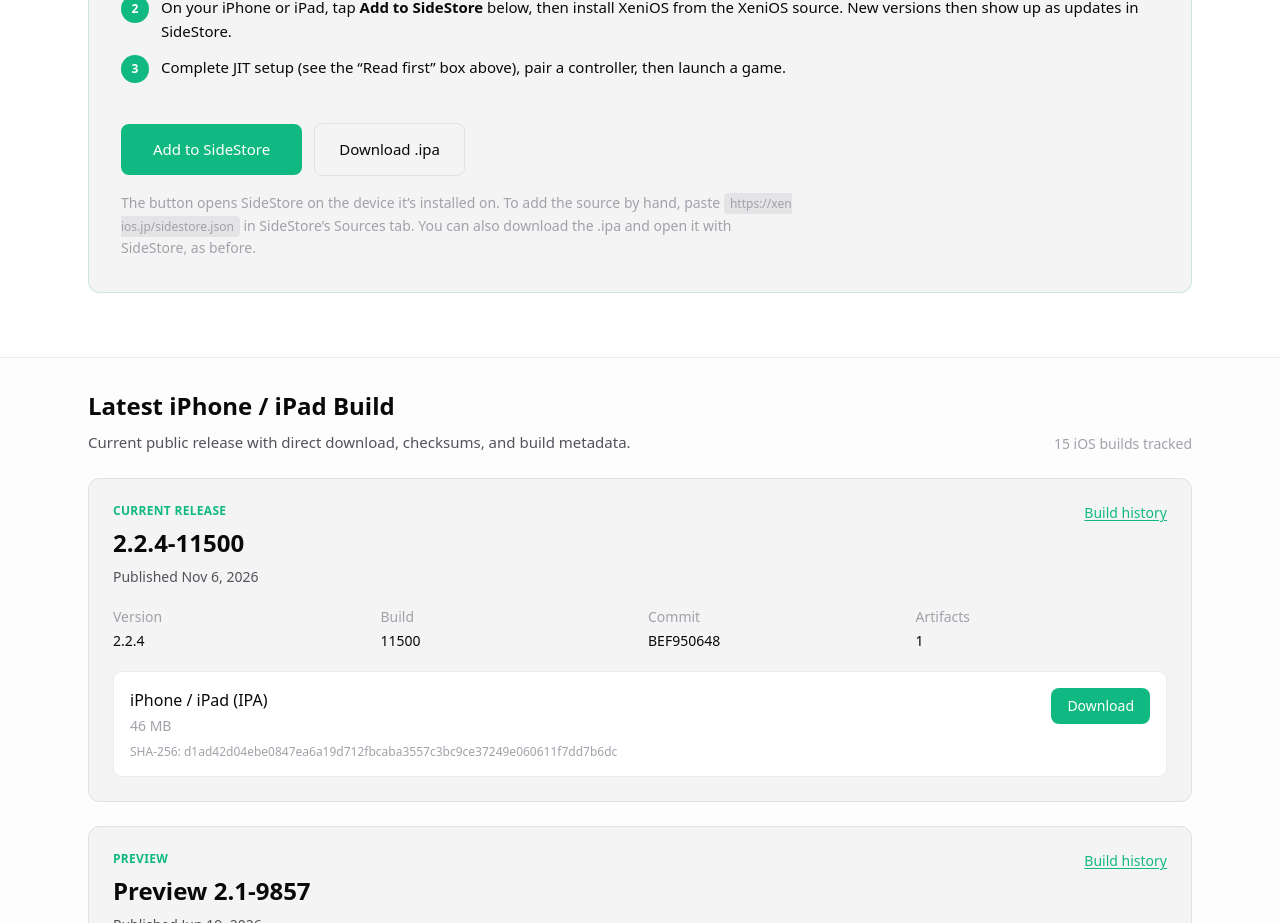
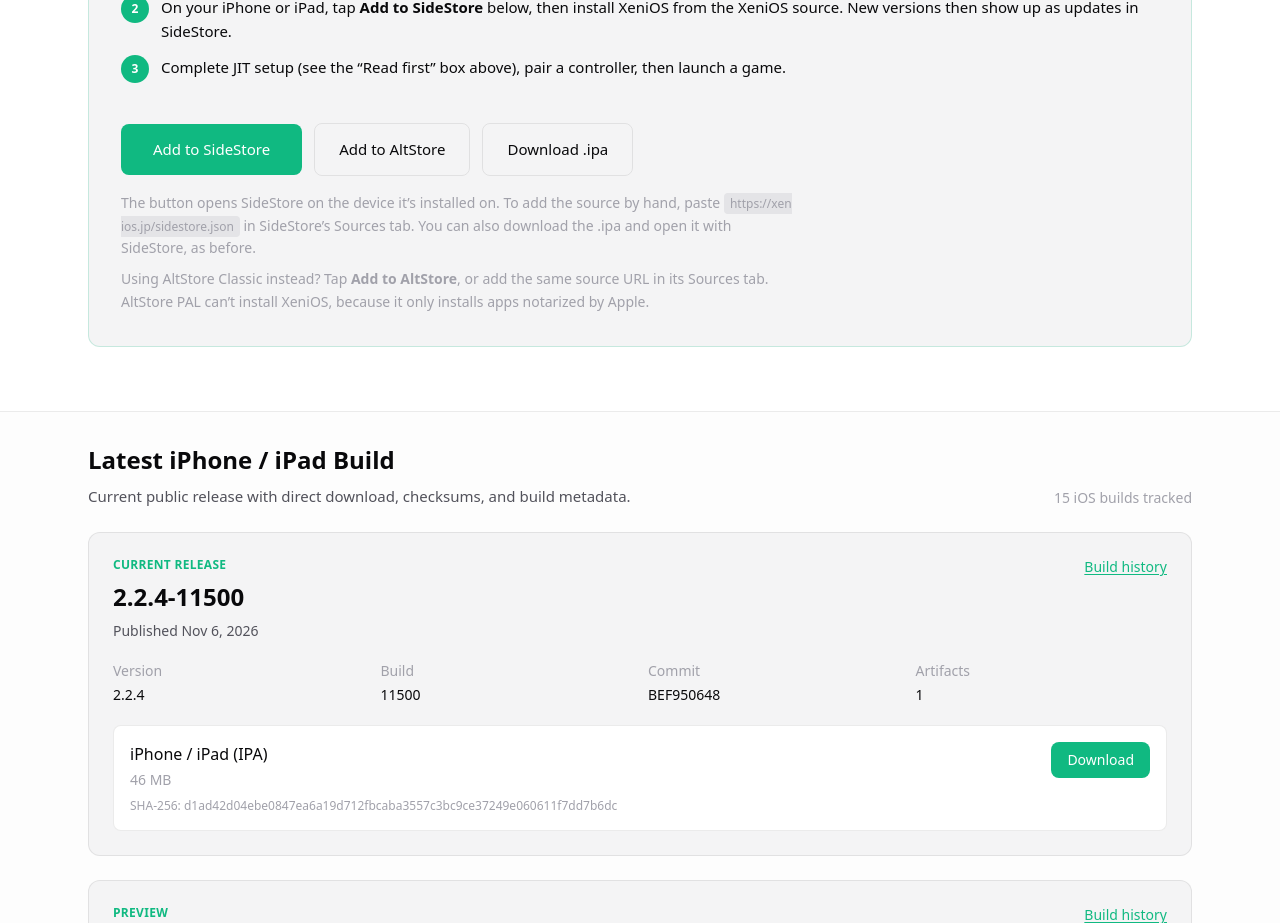
Before and after one commit to xenios-jp/xenios.jp, a Next.js app: page /download/ios in a window 1280 px wide. Shown: the part 1080-2003 px from the top of the page. Built offline with nearby package versions, Linux system fonts and the light colour scheme.

Commit message:
download: add an Add to AltStore button for the same source
AltStore Classic reads the same AltStore-format source as SideStore, through
altstore-classic://source. AltStore PAL only installs notarized apps, so the
page says it can't install XeniOS.

```diff
--- a/src/app/download/ios/page.tsx
+++ b/src/app/download/ios/page.tsx
@@ -16,6 +16,7 @@ import { withCanonical } from "@/lib/metadata";
 
 const SIDESTORE_SOURCE_URL = "https://xenios.jp/sidestore.json";
 const SIDESTORE_ADD_SOURCE_URL = `sidestore://source?url=${SIDESTORE_SOURCE_URL}`;
+const ALTSTORE_ADD_SOURCE_URL = `altstore-classic://source?url=${encodeURIComponent(SIDESTORE_SOURCE_URL)}`;
 
 export const metadata: Metadata = withCanonical(
   {
@@ -296,6 +297,12 @@ export default function DownloadPage() {
               >
                 Add to SideStore
               </a>
+              <a
+                href={ALTSTORE_ADD_SOURCE_URL}
+                className="inline-flex items-center rounded-lg border border-border px-6 py-3.5 text-[15px] font-medium text-text-primary transition hover:border-accent/50"
+              >
+                Add to AltStore
+              </a>
               {releaseArtifact?.downloadUrl ? (
                 <a
                   href={releaseArtifact.downloadUrl}
@@ -315,6 +322,13 @@ export default function DownloadPage() {
               </code>{" "}
               in SideStore&rsquo;s Sources tab. You can also download the .ipa and
               open it with SideStore, as before.
+            </p>
+            <p className="mt-2 max-w-2xl text-sm leading-relaxed text-text-muted">
+              Using AltStore Classic instead? Tap{" "}
+              <strong className="font-semibold">Add to AltStore</strong>, or
+              add the same source URL in its Sources tab. AltStore PAL
+              can&rsquo;t install XeniOS, because it only installs apps
+              notarized by Apple.
             </p>
           </div>
         </div>
```
